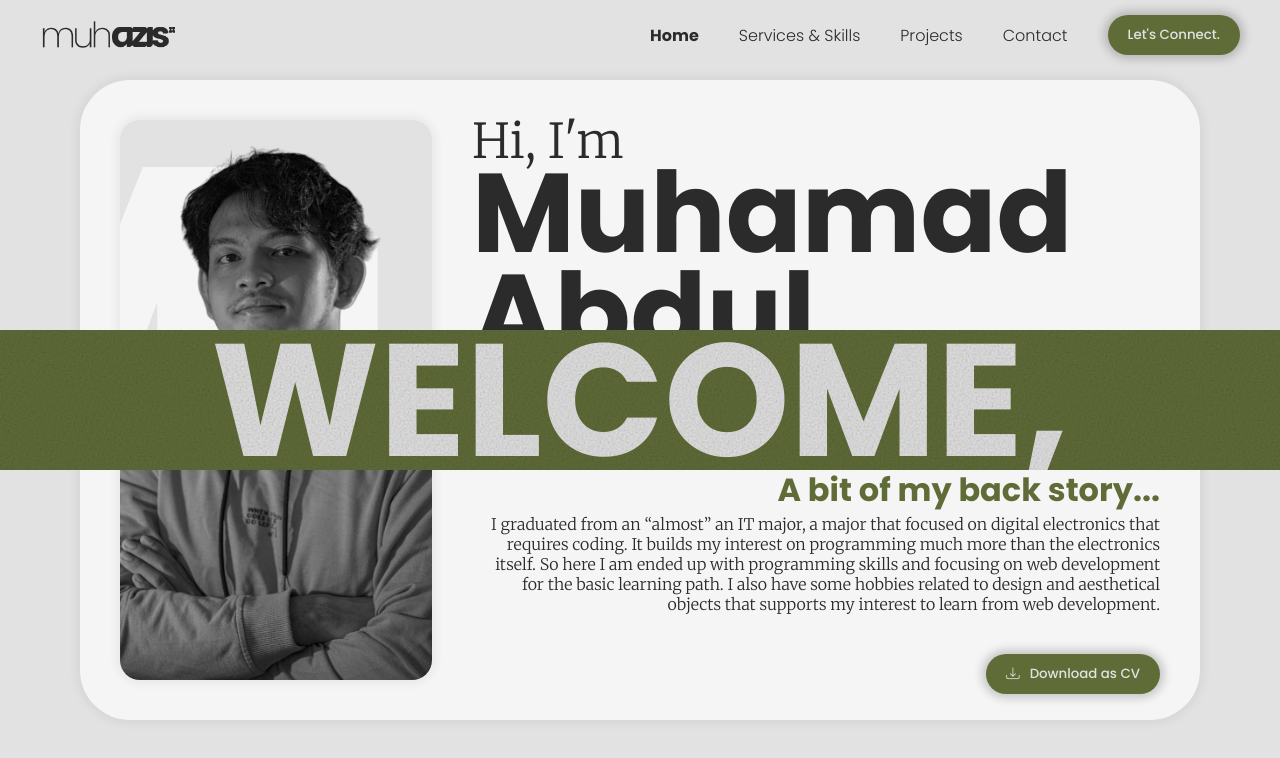
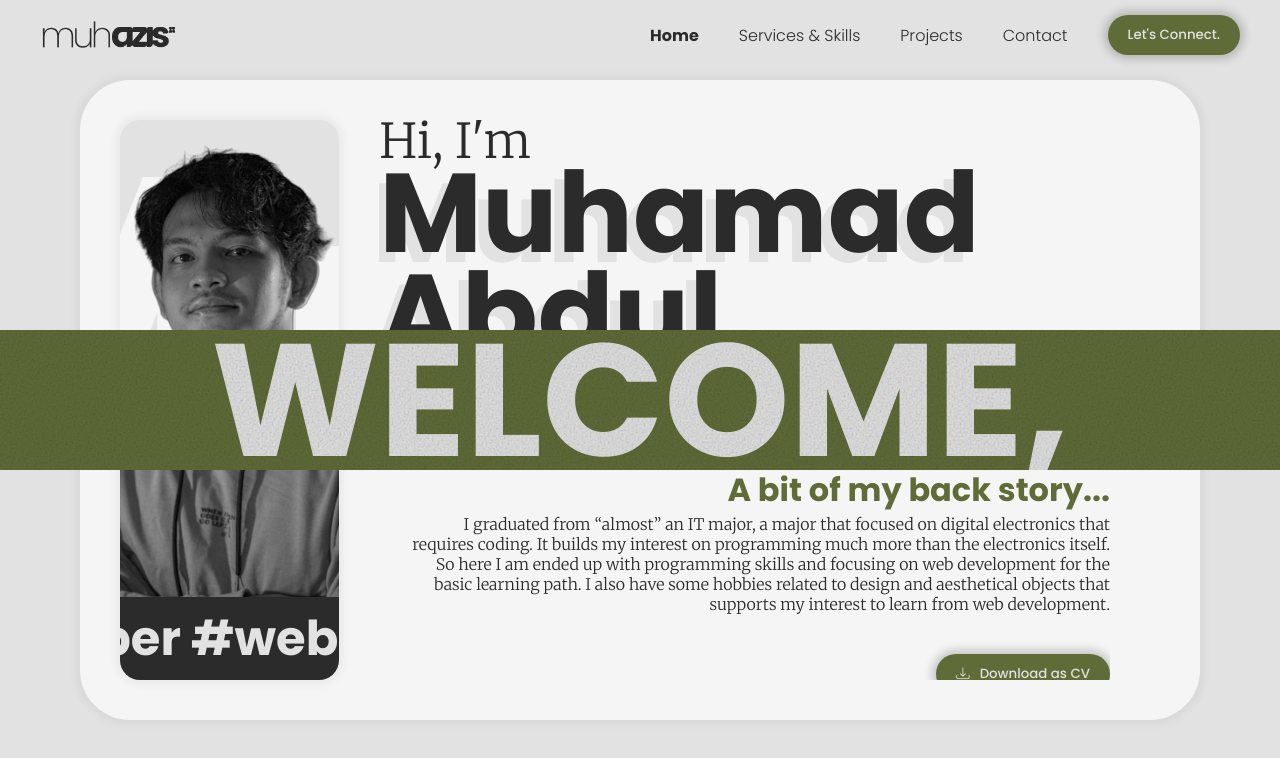
Before and after one commit to muhAzis/portfolio-project, a React (Vite) app: page / in a window 1280 px wide. Shown: the top 758 px of the page. Built offline with nearby package versions, Linux system fonts and the light colour scheme.

Commit message:
- Updates the hero section contents

```diff
--- a/src/components/Hero.tsx
+++ b/src/components/Hero.tsx
@@ -1,13 +1,91 @@
-import React from 'react';
+import React, { useEffect, useRef, useState } from 'react';
 import '../styles/Hero.css';
 import Marquee from 'react-fast-marquee';
 import ButtonCTA from './ButtonCTA';
 
-interface Props {}
+interface Props {
+  welcome: boolean;
+}
 
-const Hero: React.FC<Props> = () => {
-  const callToAction = (): void => {
-    console.log('call to action');
+const Hero: React.FC<Props> = ({ welcome }) => {
+  const cardParentRef = useRef<HTMLDivElement>(null);
+  const card1Ref = useRef<HTMLDivElement>(null);
+  const card2Ref = useRef<HTMLDivElement>(null);
+  const card3Ref = useRef<HTMLDivElement>(null);
+
+  const [activeDot, setActiveDot] = useState<number>(1);
+
+  // useEffect(() => {
+  //   if (!welcome) {
+  //     const onScroll = setInterval(() => {
+  //       if (card1Ref.current && card2Ref.current && card3Ref.current) {
+  //         setActiveDot((prev) => {
+  //           if (prev === 3) {
+  //             return 1;
+  //           }
+
+  //           return prev + 1;
+  //         });
+  //       }
+  //     }, 3000);
+
+  //     return () => clearInterval(onScroll);
+  //   }
+  // }, [welcome]);
+
+  useEffect(() => {
+    const onScroll = (e: WheelEvent) => {
+      if (card1Ref.current && card2Ref.current && card3Ref.current) {
+        setActiveDot((prev) => {
+          if (e.deltaY < 0) {
+            if (prev === 3) {
+              return 1;
+            }
+
+            return prev + 1;
+          } else {
+            if (prev === 1) {
+              return 3;
+            }
+
+            return prev - 1;
+          }
+        });
+      }
+    };
+
+    const scrollAction = cardParentRef.current;
+    scrollAction?.addEventListener('wheel', (e) => onScroll(e));
+
+    return () => {
+      scrollAction?.removeEventListener('wheel', (e) => onScroll(e));
+    };
+  }, []);
+
+  useEffect(() => {
+    switch (activeDot) {
+      case 1:
+        scrollToRef(card1Ref);
+        break;
+      case 2:
+        scrollToRef(card2Ref);
+        break;
+      case 3:
+        scrollToRef(card3Ref);
+        break;
+      default:
+        break;
+    }
+  }, [activeDot]);
+
+  const downloadCV = (): void => {
+    window.open('/Muh Abdul Azis CV.pdf', '_self');
+  };
+
+  const scrollToRef = (ref: React.RefObject<HTMLDivElement>): void => {
+    if (cardParentRef.current && ref.current) {
+      cardParentRef.current.scrollTop = ref.current.clientHeight * (activeDot - 1);
+    }
   };
 
   return (
@@ -18,8 +96,12 @@ const Hero: React.FC<Props> = () => {
           <Marquee>
             <span className="profile-pict-running-text">Muhamad Abdul Azis</span>
           </Marquee>
+          <Marquee className="profile-pict-profesion" speed={50}>
+            webdeveloper #
+          </Marquee>
         </div>
-        <div className="col2 col">
+        <div ref={cardParentRef} className="col2 col">
+          <div ref={card1Ref} className="hero-card card1">
             <div className="hero-name-texts">
               <span className="hero-name-text1">Hi, I'm</span>
               <span className="hero-name-text2">Muhamad</span>
@@ -29,13 +111,36 @@ const Hero: React.FC<Props> = () => {
             <div className="hero-about-texts">
               <h1 className="hero-about-text1">A bit of my back story...</h1>
               <p className="hero-about-text2">
-              I graduated from an “almost” an IT major, a major that focused on digital electronics that requires coding. It builds my interest on programming much more than the electronics itself. So here I am ended up with programming
+                I graduated from “almost” an IT major, a major that focused on digital electronics that requires coding. It builds my interest on programming much more than the electronics itself. So here I am ended up with programming
                 skills and focusing on web development for the basic learning path. I also have some hobbies related to design and aesthetical objects that supports my interest to learn from web development.
               </p>
-          </div>
-          <ButtonCTA action={callToAction} className="bi bi-download" style={{ marginTop: '40px', alignSelf: 'flex-end' }}>
+              <ButtonCTA action={downloadCV} className="bi bi-download" style={{ marginTop: '40px', alignSelf: 'flex-end' }}>
                 Download as CV
               </ButtonCTA>
+            </div>
+          </div>
+          <div ref={card2Ref} className="hero-card card2"></div>
+          <div ref={card3Ref} className="hero-card card3"></div>
+        </div>
+        <div className="col3 col">
+          <div
+            className={activeDot === 1 ? 'dot active' : 'dot'}
+            onClick={() => {
+              setActiveDot(1);
+            }}
+          ></div>
+          <div
+            className={activeDot === 2 ? 'dot active' : 'dot'}
+            onClick={() => {
+              setActiveDot(2);
+            }}
+          ></div>
+          <div
+            className={activeDot === 3 ? 'dot active' : 'dot'}
+            onClick={() => {
+              setActiveDot(3);
+            }}
+          ></div>
         </div>
       </div>
     </div>
--- a/src/styles/Hero.css
+++ b/src/styles/Hero.css
@@ -18,12 +18,16 @@
 
     .col1 {
       position: relative;
+      display: flex;
+      flex-direction: column;
       height: 100%;
       width: 30%;
+      padding-block: 10px 0;
       background-color: var(--clr-light);
       border-radius: 20px;
       box-shadow: var(--box-shadow-lite1);
       filter: grayscale(100%);
+      justify-content: space-between;
       transition: all 0.2s ease-in-out;
       overflow: hidden;
 
@@ -49,12 +53,44 @@
         line-height: 0.9;
         transition: all 0.2s ease-in-out;
       }
+
+      .profile-pict-profesion {
+        position: relative;
+        padding-block: 20px;
+        color: var(--clr-text-light);
+        font-size: 3rem;
+        font-weight: 700;
+        line-height: 0.9;
+        background-color: var(--clr-dark);
+        /* opacity: 0.8; */
+        z-index: 11;
+      }
     }
 
     .col2 {
+      width: 100%;
+      height: 100%;
+      overflow-y: scroll;
+      scroll-behavior: smooth;
+      /* scroll-snap-type: y mandatory; */
+      overscroll-behavior: contain;
+      -ms-overflow-style: none;
+      scrollbar-width: none;
+
+      &::-webkit-scrollbar {
+        display: none;
+      }
+
+      .hero-card {
         display: flex;
         flex-direction: column;
-      flex: 1;
+        height: 100%;
+        /* scroll-snap-align: start; */
+      }
+
+      .card1 {
+        padding-bottom: 20px;
+        justify-content: space-between;
 
         .hero-name-texts {
           display: flex;
@@ -72,6 +108,7 @@
             font-size: 7rem;
             font-weight: 700;
             line-height: 0.9;
+            text-shadow: -10px 10px 0px var(--clr-light);
             transition: all 0.2s ease-in-out;
 
             &:hover {
@@ -88,7 +125,6 @@
 
           .hero-about-text1 {
             color: var(--clr-army);
-          /* font-family: var(--font-serif); */
           }
 
           .hero-about-text2 {
@@ -98,5 +134,42 @@
           }
         }
       }
+
+      .card2 {
+        background-color: blue;
+      }
+
+      .card3 {
+        background-color: green;
       }
     }
+
+    .col3 {
+      display: flex;
+      flex-direction: column;
+      gap: 8px;
+      justify-content: center;
+
+      .dot {
+        width: 10px;
+        height: 10px;
+        border-radius: 6px;
+        background-color: var(--clr-army);
+        opacity: 0.3;
+        transition: all 0.2s ease-in-out;
+        cursor: pointer;
+
+        &:hover {
+          opacity: 0.7;
+        }
+
+        &.active {
+          height: 40px;
+          background-color: var(--clr-army);
+          opacity: 1;
+          cursor: default;
+        }
+      }
+    }
+  }
+}
```
Lines whose indentation alone changed are shown as unchanged.
